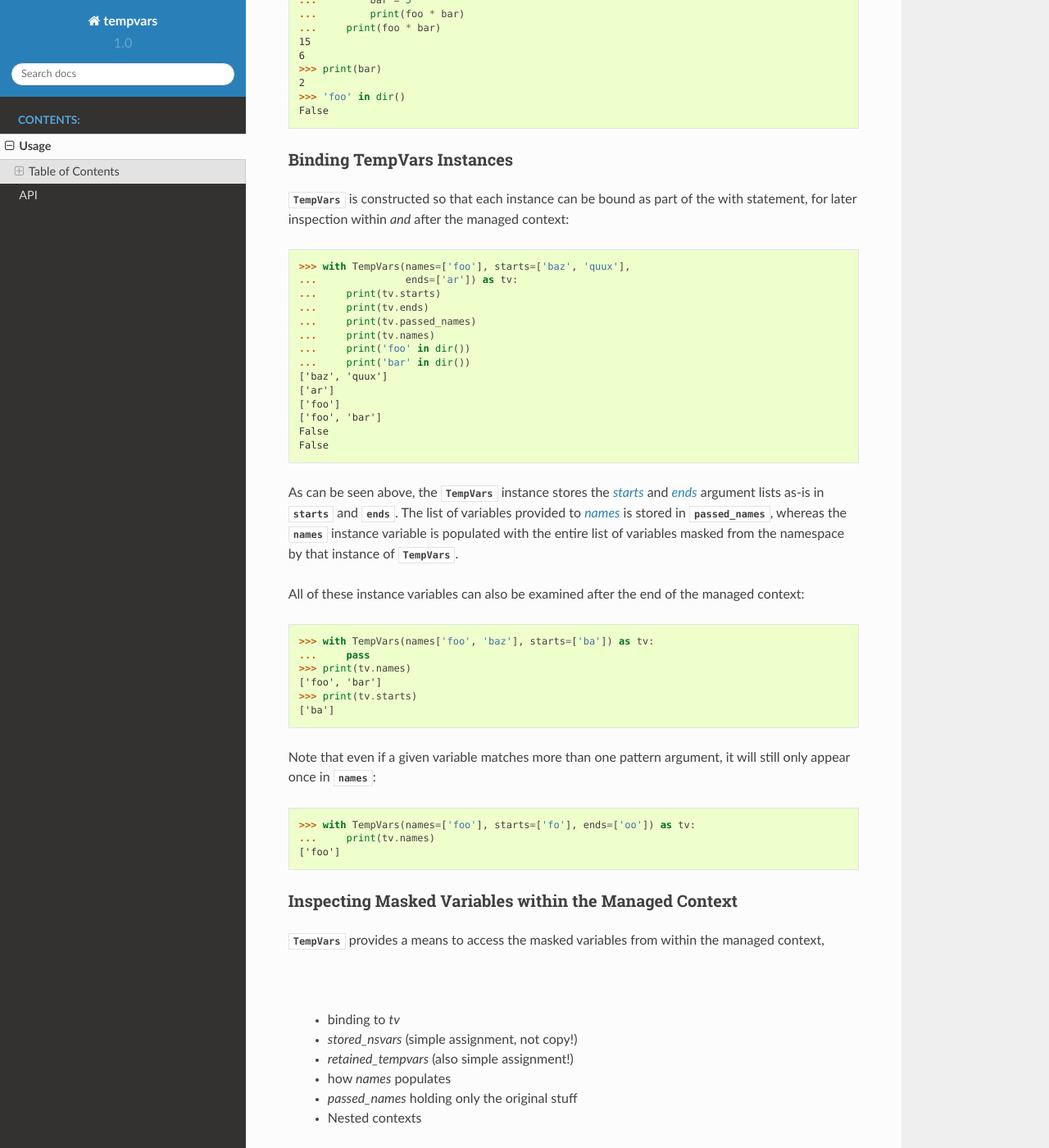
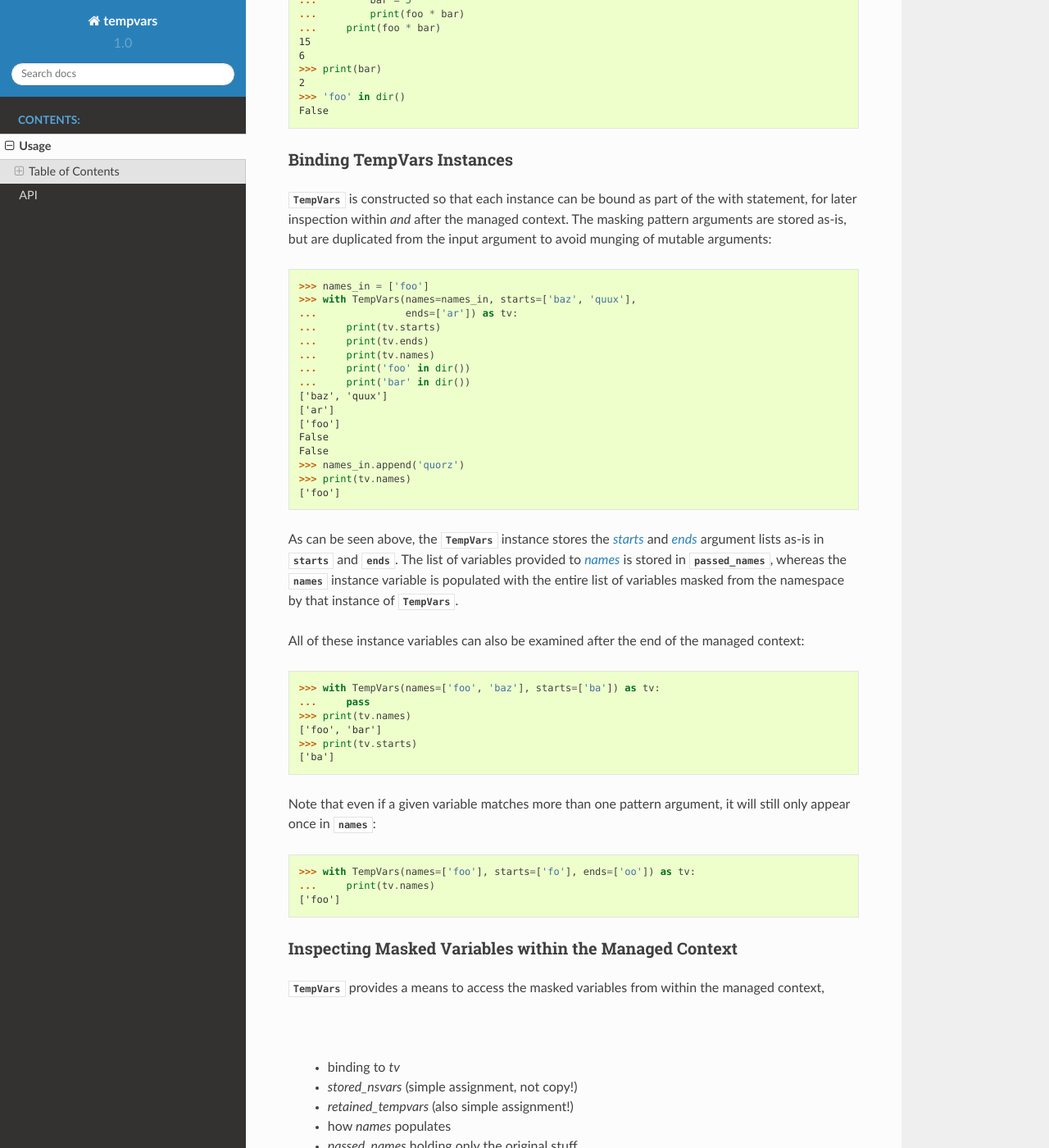
Before and after one commit to bskinn/tempvars, a Sphinx documentation site: the page built from doc/source/usage.rst, in a window 1280 px wide and 1400 px high, scrolled down 3256 px. Shown: the whole window at 82% size. Built offline with Sphinx 7.4.7 and the Read the Docs theme 2.0.0, drawn with Linux system fonts in a browser that asks for light colours.

Commit message:
DEV/TEST: Change tv.names behavior
Closes #22. `tv.names` is now just a direct copy of what is
passed in as *names*. The set of vars names actually masked
can be retrieved as `tv.stored_nsvars.keys()`.

`tv.passed_names` has been completely removed.

doctests and unittests were updated to match this now-expected
behavior. A doctest that was incomplete prior to this dev
diversion remains incomplete.

```diff
--- a/doc/source/usage.rst
+++ b/doc/source/usage.rst
@@ -196,24 +196,28 @@ Binding TempVars Instances
 
 |TempVars| is constructed so that each instance can be bound as part
 of the |with| statement, for later inspection within *and* after the
-managed context:
+managed context. The masking pattern arguments are stored as-is,
+but are duplicated from the input argument to avoid munging of
+mutable arguments:
 
 .. doctest:: basic_binding_demo
 
-    >>> with TempVars(names=['foo'], starts=['baz', 'quux'],
+    >>> names_in = ['foo']
+    >>> with TempVars(names=names_in, starts=['baz', 'quux'],
     ...               ends=['ar']) as tv:
     ...     print(tv.starts)
     ...     print(tv.ends)
-    ...     print(tv.passed_names)
     ...     print(tv.names)
     ...     print('foo' in dir())
     ...     print('bar' in dir())
     ['baz', 'quux']
     ['ar']
     ['foo']
-    ['foo', 'bar']
     False
     False
+    >>> names_in.append('quorz')
+    >>> print(tv.names)
+    ['foo']
 
 As can be seen above, the |TempVars| instance stores the |arg_starts|_
 and |arg_ends|_ argument lists as-is in
@@ -229,7 +233,7 @@ the end of the managed context:
 
 .. doctest:: examine_instance_vars_after
 
-    >>> with TempVars(names['foo', 'baz'], starts=['ba']) as tv:
+    >>> with TempVars(names=['foo', 'baz'], starts=['ba']) as tv:
     ...     pass
     >>> print(tv.names)
     ['foo', 'bar']
```
Also changed, not shown: 2 other files.
